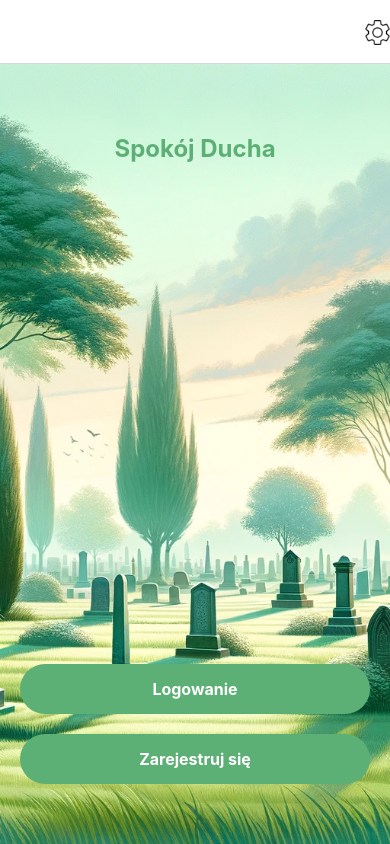
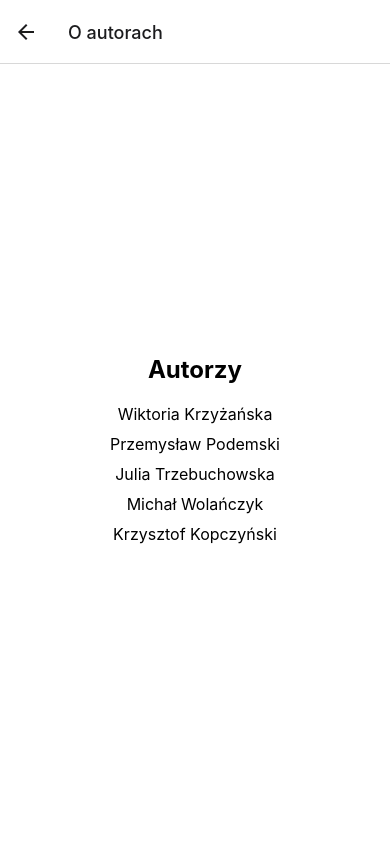
Before and after one commit to WiktoriaKrzyzanska/Spokoj-Ducha-Frontend, a React Native app in the folder SpokojDucha/: screen /Authors in a window 390 px wide. Built offline with nearby package versions, Linux system fonts and the light colour scheme.

Commit message:
Added about authors page

```diff
--- a/SpokojDucha/App.js
+++ b/SpokojDucha/App.js
@@ -13,7 +13,7 @@ import { FontSizeProvider } from "./contexts/FontSizeContext";
 import SearchDecedent from "./components/SearchDecedent";
 import UploadVideo from "./components/UploadVideoPage";
 import NavigatePage from "./components/NavigationPage";
-
+import AuthorsPage from "./components/AuthorsPage";
 const Stack = createNativeStackNavigator();
 
 
@@ -142,6 +142,11 @@ const App = () => {
             component={NavigatePage}
             options={{ title: "Navigate" }}
           />
+           <Stack.Screen
+            name="Authors"
+            component={AuthorsPage}
+            options={{ title: "O autorach" }}
+          />
         </Stack.Navigator>
       </NavigationContainer>
     </FontSizeProvider>
--- /dev/null
+++ b/SpokojDucha/components/AuthorsPage.js
@@ -0,0 +1,37 @@
+import React from 'react';
+import { View, Text, StyleSheet } from 'react-native';
+import { FontSizeContext } from '../contexts/FontSizeContext';
+
+const AuthorsPage = () => {
+  const { fontSizeDelta } = React.useContext(FontSizeContext);
+
+  return (
+    <View style={styles.container}>
+      <Text style={[styles.title, { fontSize: 24 + fontSizeDelta }]}>Autorzy</Text>
+      <Text style={[styles.author, { fontSize: 16 + fontSizeDelta }]}>Wiktoria Krzyżańska</Text>
+      <Text style={[styles.author, { fontSize: 16 + fontSizeDelta }]}>Przemysław Podemski</Text>
+      <Text style={[styles.author, { fontSize: 16 + fontSizeDelta }]}>Julia Trzebuchowska</Text>
+      <Text style={[styles.author, { fontSize: 16 + fontSizeDelta }]}>Michał Wolańczyk</Text>
+      <Text style={[styles.author, { fontSize: 16 + fontSizeDelta }]}>Krzysztof Kopczyński</Text>
+    </View>
+  );
+};
+
+const styles = StyleSheet.create({
+  container: {
+    flex: 1,
+    justifyContent: 'center',
+    alignItems: 'center',
+    padding: 20,
+    backgroundColor: '#fff',
+  },
+  title: {
+    fontWeight: 'bold',
+    marginBottom: 20,
+  },
+  author: {
+    marginBottom: 10,
+  },
+});
+
+export default AuthorsPage;
```
